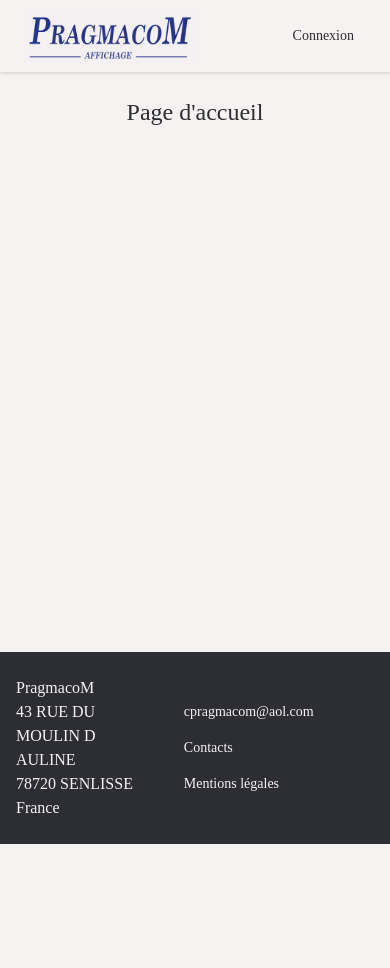
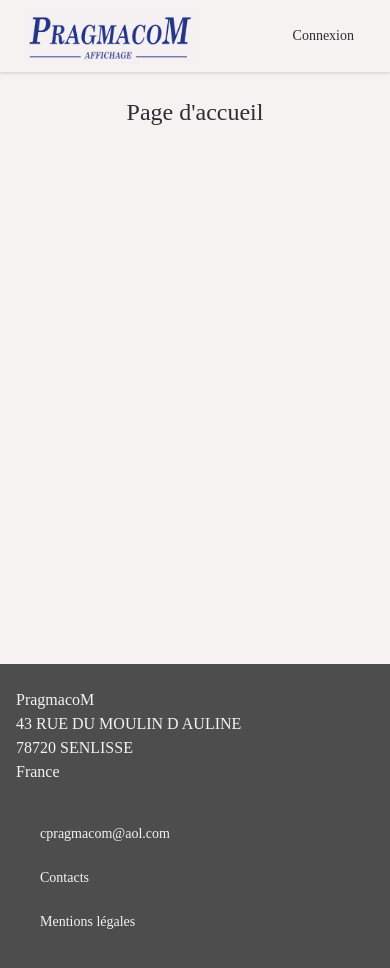
Before and after one commit to otarie-aveugle/PragmacoM, a Vue app: page / in a window 390 px wide. Shown: the top 968 px of the page. Before the commit the page ends 844 px from the top, so only its background shows below. Built offline with nearby package versions, Linux system fonts and the light colour scheme.

Commit message:
make footer responsive

```diff
--- a/src/components/FooterComponent.vue
+++ b/src/components/FooterComponent.vue
@@ -11,9 +11,14 @@ export default {
 </script>
 
 <template>
-  <footer class="fixed bottom-0 left-0 w-full bg-base-content text-base-100 py-6 flex justify-between items-center">
-    <div class="footer-start mx-4 text-lef">
-      <p class="text-left">
+  <div class="min-h-screen flex flex-col">
+    <main class="flex-grow">
+
+    </main>
+
+    <footer class="w-full bg-neutral text-base-100 py-6 flex flex-col md:flex-row md:justify-between items-start md:items-center space-y-6 md:space-y-0">
+      <div class="mx-4 text-left">
+        <p>
           PragmacoM<br>
           43 RUE DU MOULIN D AULINE<br>
           78720 SENLISSE<br>
@@ -21,20 +26,37 @@ export default {
         </p>
       </div>
 
-    <div class="footer-end">
-      <ul class="menu menu-horizontal px-1">
-        <li class="mx-2 hover:text-base-100 hover:underline transition-colors duration-300">
-          <RouterLink to="/about">cpragmacom@aol.com</RouterLink>
+      <div class="mx-4">
+        <ul class="menu menu-vertical md:menu-horizontal space-y-2 md:space-y-0 md:space-x-4">
+          <li>
+            <RouterLink
+              to="/adresse-mail"
+              class="hover:underline transition-colors duration-300"
+            >
+              cpragmacom@aol.com
+            </RouterLink>
           </li>
-        <li class="mx-2 hover:text-base-100 hover:underline transition-colors duration-300">
-          <RouterLink to="/contact">Contacts</RouterLink>
+          <li>
+            <RouterLink
+              to="/contact"
+              class="hover:underline transition-colors duration-300"
+            >
+              Contacts
+            </RouterLink>
           </li>
-        <li class="mx-2 hover:text-base-100 hover:underline transition-colors duration-300">
-          <RouterLink to="/terms">Mentions légales</RouterLink>
+          <li>
+            <RouterLink
+              to="/mentions-légales"
+              class="hover:underline duration-300"
+            >
+              Mentions légales
+            </RouterLink>
           </li>
         </ul>
       </div>
     </footer>
+  </div>
 </template>
 
+
 <style></style>
```
Lines whose indentation alone changed are shown as unchanged.
